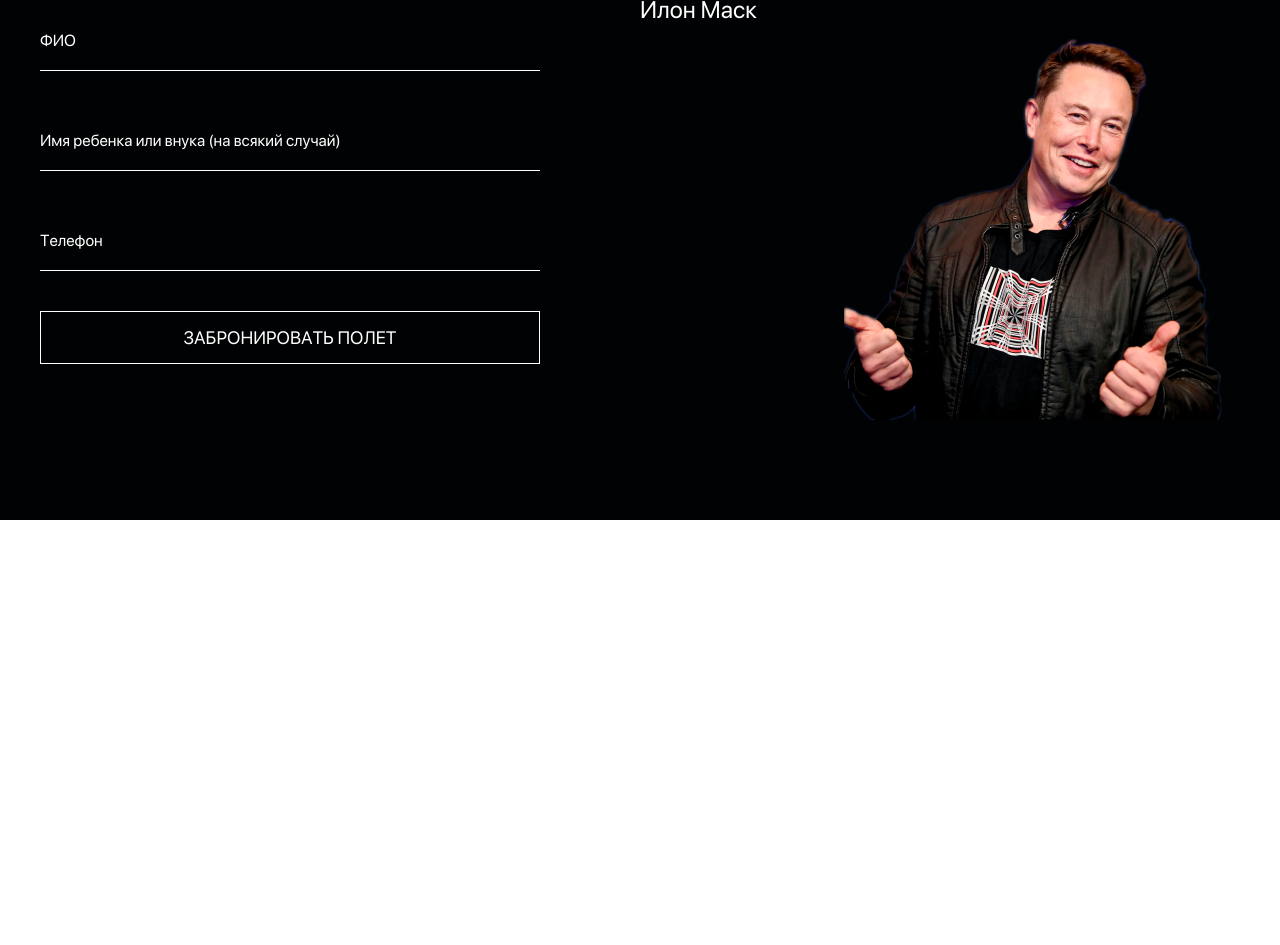
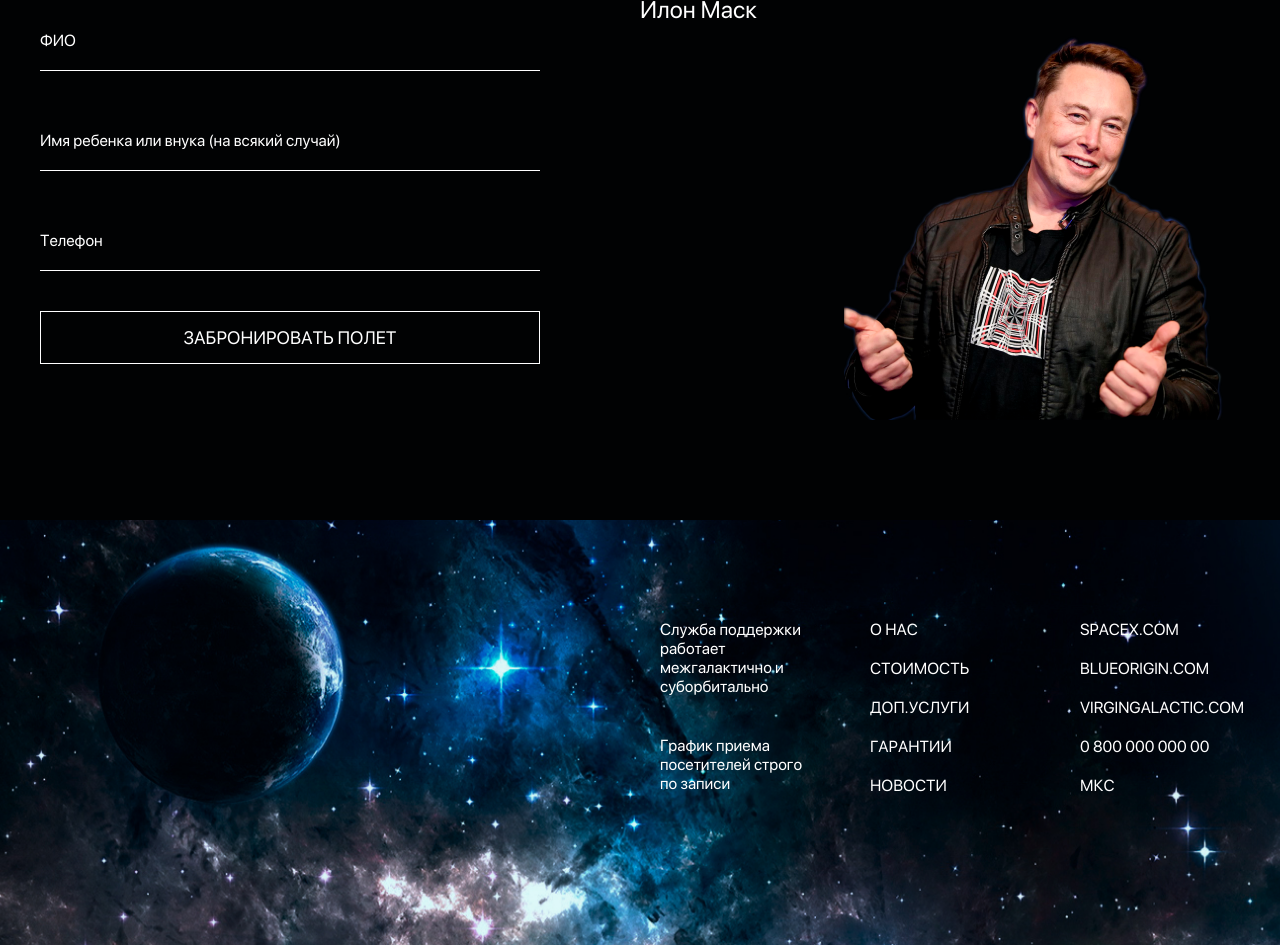
Before and after one commit to Royal-Aver/space-tourism, a website: page src/index.html in a window 1280 px wide. Shown: the part 7602-8547 px from the top of the page. Before the commit the page ends 8122 px from the top, so only its background shows below. Drawn offline with nearby package versions, Linux system fonts and the light colour scheme; files that its build step writes are made by us from their sources; files whose address does not match are found by name; a web font is replaced by a local one.

Commit message:
added footer

```diff
--- a/gulp/version.json
+++ b/gulp/version.json
@@ -1,3 +1,3 @@
 {
-    "main": "20220228161211"
+    "main": "20220228201307"
 }
--- a/src/html/footer.html
+++ b/src/html/footer.html
@@ -1,3 +1,50 @@
 <footer class="footer">
+  <div class="footer__container container">
+    <ul class="footer__list">
+      <li class="footer__item">
+        <p class="footer__text">
+          Служба поддержки работает межгалактично и суборбитально
+        </p>
+        <p class="footer__text">
+          График приема посетителей строго по записи
+        </p>
+      </li>
 
+      <li class="footer__item">
+        <a class="footer__link" href="#">
+          о нас
+        </a>
+        <a class="footer__link" href="#">
+          стоимость
+        </a>
+        <a class="footer__link" href="#">
+          доп.услуги
+        </a>
+        <a class="footer__link" href="#">
+          гарантии
+        </a>
+        <a class="footer__link" href="#">
+          новости
+        </a>
+      </li>
+
+      <li class="footer__item">
+        <a class="footer__link" href="#" target="_blank">
+          spacex.com
+        </a>
+        <a class="footer__link" href="#" target="_blank">
+          blueorigin.com
+        </a>
+        <a class="footer__link" href="#" target="_blank">
+          virgingalactic.com
+        </a>
+        <a class="footer__link" href="tel:080000000000">
+          0 800 000 000 00
+        </a>
+        <a class="footer__link" href="#">
+          мкс
+        </a>
+      </li>
+    </ul>
+  </div>
 </footer>
--- /dev/null
+++ b/src/scss/blocks/footer.scss
@@ -0,0 +1,38 @@
+.footer {
+  background: url(../../img/footer/footer-bg.jpg) top center no-repeat;
+  background-size: cover;
+  padding: 100px 0 150px;
+}
+.footer__container {
+}
+
+.footer__list {
+  display: flex;
+  justify-content: flex-end;
+}
+.footer__item {
+  display: flex;
+  flex-direction: column;
+  width: 160px;
+
+  &:not(:last-child) {
+    margin-right: 50px;
+  }
+}
+.footer__text {
+  &:not(:last-child) {
+    margin-bottom: 40px;
+  }
+}
+.footer__link {
+  text-transform: uppercase;
+  transition: color .5s ease-in-out;
+
+  &:not(:last-child) {
+    margin-bottom: 20px;
+  }
+
+  &:hover {
+    color: $red;
+  }
+}
--- a/src/scss/style.scss
+++ b/src/scss/style.scss
@@ -12,3 +12,4 @@
 @import "blocks/offers";
 @import "blocks/swiper";
 @import "blocks/contacts";
+@import "blocks/footer";
```
Also changed, not shown: dist/about.html, dist/css/style.css, dist/css/style.min.css, dist/img/footer/footer-bg.jpg (added), dist/img/footer/footer-bg.webp (added), dist/img/footer/kosmos-art-planety-638272.jpg (added), dist/img/footer/kosmos-art-planety-638272.webp (added), dist/index.html, src/img/footer/footer-bg.jpg (added).
